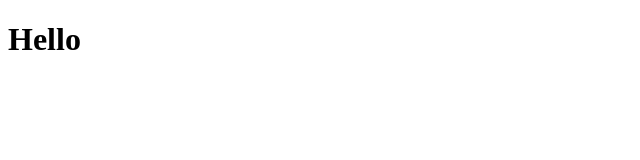
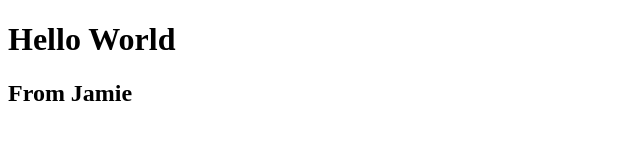
Before and after one commit to nachowolf/teamwork, a plain HTML site: page index.html in a window 1280 px wide. Shown: the whole page, without its empty margins (0-640 px from the left). Drawn offline with Linux system fonts and the light colour scheme.

Commit message:
made some changes

```diff
--- a/index.html
+++ b/index.html
@@ -9,7 +9,8 @@
 
 </head>
 <body>
-    <h1>Hello</h1>
+    <h1>Hello World</h1>
+    <h2>From Jamie</h2>
     <script src="./public/js/main.js"></script>
 </body>
 </html>
```
